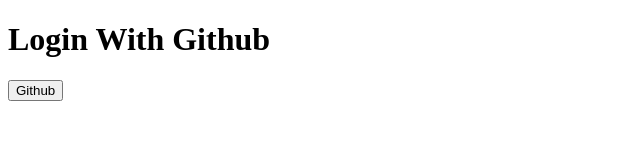
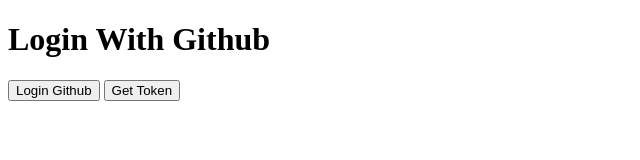
Before and after one commit to Johan134679/Johan134679.github.io, a plain HTML site: page index.html in a window 1280 px wide. Shown: the whole page, without its empty margins (0-640 px from the left). Drawn offline with Linux system fonts and the light colour scheme.

Commit message:
I hope this works

```diff
--- a/index.html
+++ b/index.html
@@ -6,8 +6,31 @@
     <meta name="viewport" content="width=device-width, initial-scale=1.0">
     <title>Document</title>
 </head>
+<script>
+    function githubLogin(){
+        alert(`https://github.com/login/oauth/authorize?client_id=b82119c824f134a222fe`);
+        window.location= `https://github.com/login/oauth/authorize?client_id=b82119c824f134a222fe&redirect_uri=${window.location}`;
+    }
+
+    function  getLoginInfo(){
+        const searchInfo = new window.URLSearchParams(window.location.search);
+        const tempCode = searchInfo.get("code")
+        console.log(tempCode)
+        var requestOptions = {
+            method: 'POST',
+            redirect: 'follow',
+            mode:"no-cors"
+        };
+        fetch(`https://github.com/login/oauth/access_token?client_id=b82119c824f134a222fe&client_secret=ee9f603e4d814eb7e5d865e0b27daf2454addf9e&code=${tempCode}`)
+        .then((response) => response.text())
+        .then((body) => {
+            console.log(body);
+        });
+    }
+    </script>
 <body>
     <h1>Login With Github</h1>
-    <button> Github</button>
+    <button onclick="githubLogin()">Login Github</button>
+    <button onclick="getLoginInfo()">Get Token</button>
 </body>
 </html>
```
